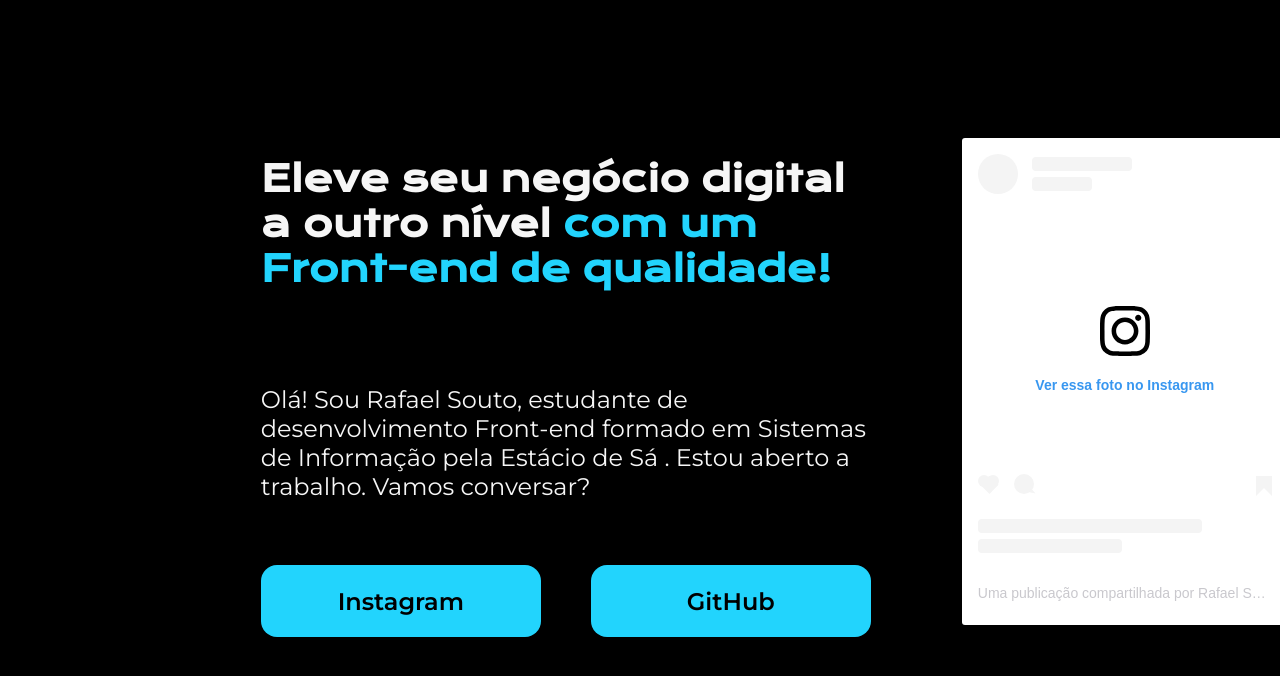
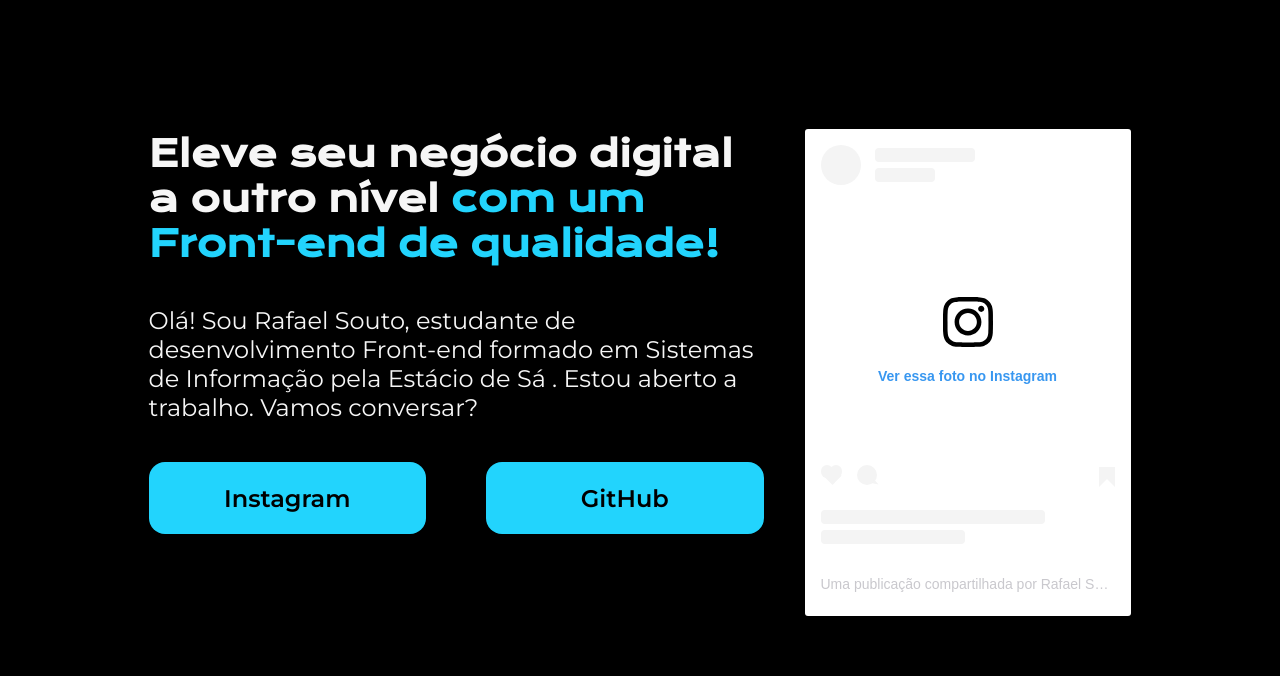
Before and after one commit to Rafael-a11y/portfolio, a plain HTML site: page index.html in a window 1280 px wide. Drawn offline with nearby package versions, Linux system fonts and the light colour scheme; a script that the page names is missing.

Commit message:
Fiz algumas alterações no dimensionamento dos elementos na página web

```diff
--- a/style.css
+++ b/style.css
@@ -1,7 +1,14 @@
 @import url('https://fonts.googleapis.com/css2?family=Krona+One&family=Montserrat:wght@400;600&display=swap');
+
+*
+{
+    margin: 0;
+    padding: 0;
+}
 
 body
 {
+    height: 100vh;
     background-color: #000000;
     height: 100vh;
     box-sizing: border-box;
@@ -10,15 +17,17 @@
 {
     display: flex;
     flex-direction: row;
-    justify-content: space-between;
+    justify-content: center;
     align-items: center;
     margin: 10% 20%;
-    column-gap: 90px;
+    column-gap: 40px;
 
 }
 
 .corpo__secao
 {
+    width: 615px;
+    height: 482px;
     display: flex;
     flex-direction: column;
     gap: 40px 0;
@@ -49,7 +58,7 @@
     display: flex;
     justify-content: space-between;
     align-items: stretch;
-    column-gap: 50px;;
+    column-gap: 60px;;
 }
 
 .corpo__secao__links__link
```
